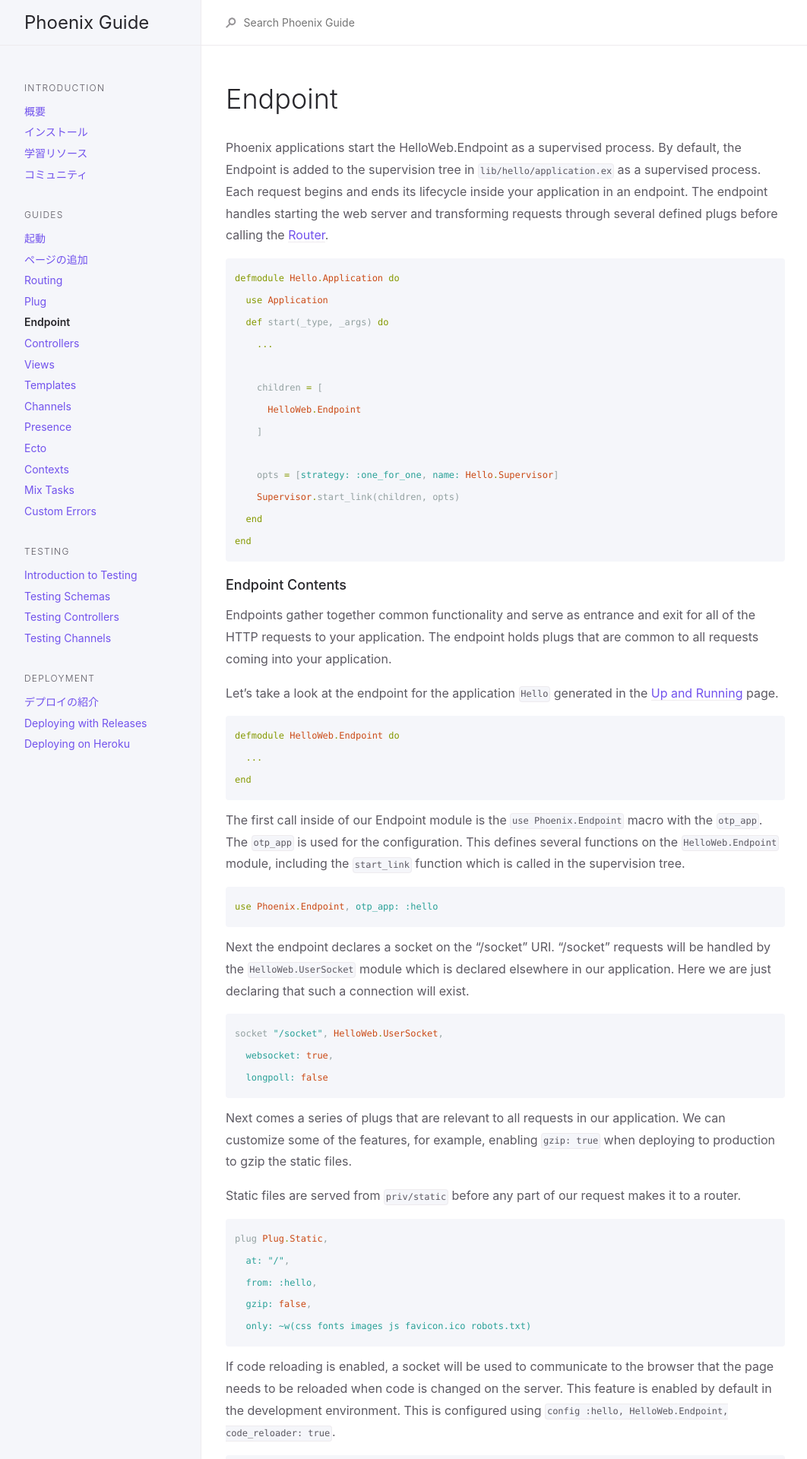
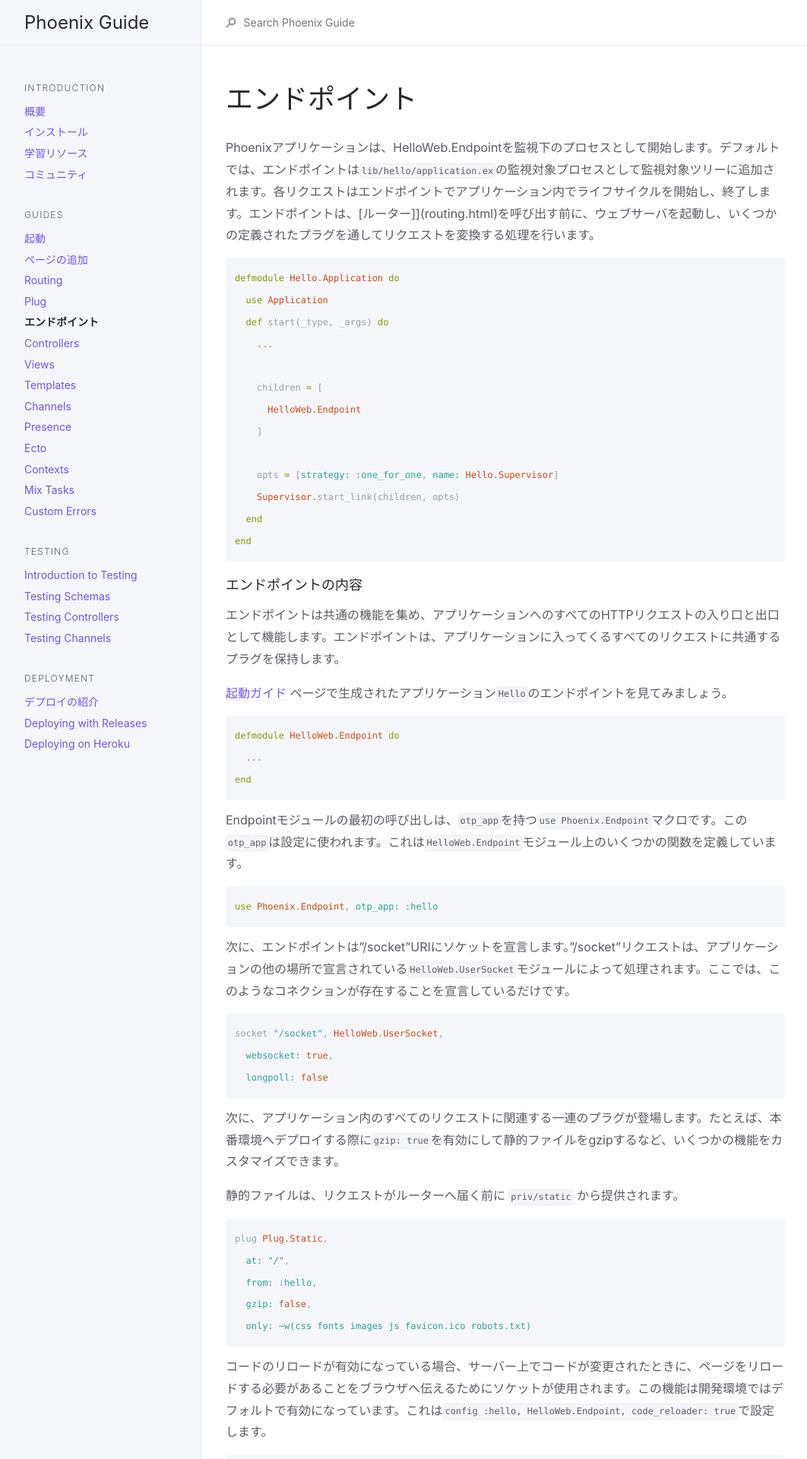
Before and after one commit to fukuoka-ex/phoenix-guide-ja, a Jekyll site: the page built from guides/1.4/endpoint.md, in a window 1280 px wide. Shown: the top 1920 px of the page at 76% size, without its empty margins (107-1169 px from the left). Built offline with Jekyll 4.4.1, drawn with Linux system fonts in a browser that asks for light colours; some of the changed text lies outside the part shown.

Commit message:
translate endpoint

````diff
--- a/guides/1.4/endpoint.md
+++ b/guides/1.4/endpoint.md
@@ -1,15 +1,14 @@
 ---
 layout: default
 group: guides
-title: Endpoint
+title: エンドポイント
 nav_order: 5
 hash: 706f3f036c5f14b48fe8278fab3735c05d1fbfa1
 ---
 
-# Endpoint
+# エンドポイント
 
-Phoenix applications start the HelloWeb.Endpoint as a supervised process. By default, the Endpoint is added to the supervision tree in `lib/hello/application.ex` as a supervised process. Each request begins and ends its lifecycle inside your application in an endpoint. The endpoint handles starting the web server and transforming requests through several defined plugs before calling the [Router](routing.html).
-
+Phoenixアプリケーションは、HelloWeb.Endpointを監視下のプロセスとして開始します。デフォルトでは、エンドポイントは`lib/hello/application.ex`の監視対象プロセスとして監視対象ツリーに追加されます。各リクエストはエンドポイントでアプリケーション内でライフサイクルを開始し、終了します。エンドポイントは、[ルーター]](routing.html)を呼び出す前に、ウェブサーバを起動し、いくつかの定義されたプラグを通してリクエストを変換する処理を行います。
 
 ```elixir
 defmodule Hello.Application do
@@ -27,24 +26,25 @@ defmodule Hello.Application do
 end
 ```
 
-### Endpoint Contents
+### エンドポイントの内容
 
-Endpoints gather together common functionality and serve as entrance and exit for all of the HTTP requests to your application. The endpoint holds plugs that are common to all requests coming into your application.
+エンドポイントは共通の機能を集め、アプリケーションへのすべてのHTTPリクエストの入り口と出口として機能します。エンドポイントは、アプリケーションに入ってくるすべてのリクエストに共通するプラグを保持します。
 
-Let's take a look at the endpoint for the application `Hello` generated in the [Up and Running](up_and_running.html) page.
+[起動ガイド](up_and_running.html) ページで生成されたアプリケーション`Hello`のエンドポイントを見てみましょう。
 
 ```elixir
 defmodule HelloWeb.Endpoint do
   ...
 end
 ```
-The first call inside of our Endpoint module is the `use Phoenix.Endpoint` macro with the `otp_app`. The `otp_app` is used for the configuration. This defines several functions on the `HelloWeb.Endpoint` module, including the `start_link` function which is called in the supervision tree.
+
+Endpointモジュールの最初の呼び出しは、`otp_app`を持つ`use Phoenix.Endpoint`マクロです。この `otp_app`は設定に使われます。これは`HelloWeb.Endpoint`モジュール上のいくつかの関数を定義しています。
 
 ```elixir
 use Phoenix.Endpoint, otp_app: :hello
 ```
 
-Next the endpoint declares a socket on the "/socket" URI. "/socket" requests will be handled by the `HelloWeb.UserSocket` module which is declared elsewhere in our application. Here we are just declaring that such a connection will exist.
+次に、エンドポイントは"/socket"URIにソケットを宣言します。"/socket"リクエストは、アプリケーションの他の場所で宣言されている`HelloWeb.UserSocket`モジュールによって処理されます。ここでは、このようなコネクションが存在することを宣言しているだけです。
 
 ```elixir
 socket "/socket", HelloWeb.UserSocket,
@@ -52,9 +52,9 @@ socket "/socket", HelloWeb.UserSocket,
   longpoll: false
 ```
 
-Next comes a series of plugs that are relevant to all requests in our application. We can customize some of the features, for example, enabling `gzip: true` when deploying to production to gzip the static files.
+次に、アプリケーション内のすべてのリクエストに関連する一連のプラグが登場します。たとえば、本番環境へデプロイする際に`gzip: true`を有効にして静的ファイルをgzipするなど、いくつかの機能をカスタマイズできます。
 
-Static files are served from `priv/static` before any part of our request makes it to a router.
+静的ファイルは、リクエストがルーターへ届く前に `priv/static` から提供されます。
 
 ```elixir
 plug Plug.Static,
@@ -63,7 +63,8 @@ plug Plug.Static,
   gzip: false,
   only: ~w(css fonts images js favicon.ico robots.txt)
 ```
-If code reloading is enabled, a socket will be used to communicate to the browser that the page needs to be reloaded when code is changed on the server. This feature is enabled by default in the development environment. This is configured using `config :hello, HelloWeb.Endpoint, code_reloader: true`.
+
+コードのリロードが有効になっている場合、サーバー上でコードが変更されたときに、ページをリロードする必要があることをブラウザへ伝えるためにソケットが使用されます。この機能は開発環境ではデフォルトで有効になっています。これは`config :hello, HelloWeb.Endpoint, code_reloader: true`で設定します。
 
 ```elixir
 if code_reloading? do
@@ -73,39 +74,38 @@ if code_reloading? do
 end
 ```
 
-[Plug.RequestId](https://hexdocs.pm/plug/Plug.RequestId.html) generates a unique id for each request and [Plug.Telemetry](https://hexdocs.pm/plug/Plug.Telemetry.html) adds instrumentation points so Phoenix can log the request path, status code and request time by default.
+[Plug.RequestId](https://hexdocs.pm/plug/Plug.RequestId.html)は各リクエストに固有のIDを生成し、[Plug.Telemetry](https://hexdocs.pm/plug/Plug.Telemetry.html)は計測ポイントを追加して、Phoenixがデフォルトでリクエストパス、ステータスコード、リクエスト時間をログに記録できるようにします。
 
 ```elixir
 plug Plug.RequestId
 plug Plug.Telemetry, event_prefix: [:phoenix, :endpoint]
 ```
 
-[Plug.Session](https://hexdocs.pm/plug/Plug.Session.html) handles the session cookies and session stores.
+[Plug.Session](https://hexdocs.pm/plug/Plug.Session.html)は、セッションクッキーとセッションストアを処理します。
 
 ```elixir
 plug Plug.Session, @session_options
 ```
 
-By default the last plug in the endpoint is the router. The router matches a path to a particular controller action or plug. The router is covered in the [Routing Guide](routing.html).
+デフォルトでは、エンドポイントの最後のプラグはルーターです。ルーターは、特定のコントローラーアクションまたはプラグへのパスにマッチします。ルータについては、[ルーティングガイド](routing.html)で説明しています。
 
 ```elixir
 plug HelloWeb.Router
 ```
 
-The endpoint can be customized to add additional plugs, to allow HTTP basic authentication, CORS, subdomain routing and more.
+エンドポイントをカスタマイズしてプラグを追加し、HTTPベーシック認証、CORS、サブドメインルーティングなどを有効にできます。
 
-Faults in the different parts of the supervision tree, such as the Ecto Repo, will not immediately impact the main application. The supervisor is therefore able to restart those processes separately after unexpected faults. It is also possible for an application to have multiple endpoints, each with its own supervision tree.
+Ecto Repoのような監視ツリーの異なる部分で障害が発生しても、すぐにメインアプリケーションに影響を与えることはありません。そのため、スーパバイザは予期せぬ障害が発生した後に、それらのプロセスを個別に再起動することができます。また、アプリケーションが複数のエンドポイントを持ち、それぞれが独自の監視ツリーを持つことも可能です。
 
-There are many functions defined in the endpoint module for path helpers, channel subscriptions and broadcasts, instrumentation, and endpoint configuration. These are all covered in the [Endpoint API docs](Phoenix.Endpoint.html#module-endpoint-api) for `Phoenix.Endpoint`.
+エンドポイントモジュールには、パスヘルパー、チャネルのサブスクリプションとブロードキャスト、インスツルメンテーション、エンドポイント設定のために定義された多くの機能があります。これらはすべて、`Phoenix.Endpoint`の[Endpoint APIドキュメント](https://hexdocs.pm/phoenix/Phoenix.Endpoint.html#module-endpoint-api)で説明されています。
 
+## SSLを利用する
 
-## Using SSL
+アプリケーションがSSLでリクエストに応答するように準備するには、少しの設定と2つの環境変数を追加する必要があります。SSLが実際に動作するためには、認証局の鍵ファイルと証明書ファイルが必要です。必要な環境変数はこれら2つのファイルへのパスです。
 
-To prepare an application to serve requests over SSL, we need to add a little bit of configuration and two environment variables. In order for SSL to actually work, we'll need a key file and certificate file from a certificate authority. The environment variables that we'll need are paths to those two files.
+設定はエンドポイント用の新しい`https:`キーで構成され、その値はポート、キーファイルへのパス、証明書（pem）ファイルへのパスのキーワードリストです。アプリケーションの名前を表す`otp_app:`キーを追加すると、プラグはアプリケーションのルートでそれらのファイルを探し始めます。これらのファイルを`priv`ディレクトリに置き、パスを`priv/our_keyfile.key`と`priv/our_cert.crt`に設定します。
 
-The configuration consists of a new `https:` key for our endpoint whose value is a keyword list of port, path to the key file, and path to the cert (pem) file. If we add the `otp_app:` key whose value is the name of our application, Plug will begin to look for them at the root of our application. We can then put those files in our `priv` directory and set the paths to `priv/our_keyfile.key` and `priv/our_cert.crt`.
-
-Here's an example configuration from `config/prod.exs`.
+以下は `config/prod.exs` の設定例です。
 
 ```elixir
 use Mix.Config
@@ -126,20 +126,19 @@ config :hello, HelloWeb.Endpoint,
 
 ```
 
-Without the `otp_app:` key, we need to provide absolute paths to the files wherever they are on the filesystem in order for Plug to find them.
+`otp_app:`キーがない場合、プラグがファイルを見つけるためには、ファイルシステム上のどこにあってもファイルへの絶対パスを指定する必要があります。
 
 ```elixir
 Path.expand("../../../some/path/to/ssl/key.pem", __DIR__)
 ```
 
-The options under the `https:` key are passed to the Plug adapter, typically `Plug.Cowboy`, which in turn uses `Plug.SSL` to select the TLS socket options. Please refer to the documentation for [Plug.SSL.configure/1](https://hexdocs.pm/plug/Plug.SSL.html#configure/1) for more information on the available options and their defaults. The [Plug HTTPS Guide](https://hexdocs.pm/plug/https.html) and the [Erlang/OTP ssl](http://erlang.org/doc/man/ssl.html) documentation also provide valuable information.
+`https:`キーの下にあるオプションはプラグアダプタ（通常は `Plug.Cowboy`）に渡され、プラグアダプタは`Plug.SSL`を使用してTLSソケットのオプションを選択します。利用可能なオプションとそのデフォルト値の詳細については、[Plug.SSL.configure/1](https://hexdocs.pm/plug/Plug.SSL.html#configure/1)のドキュメントを参照してください。[Plug HTTPS Guide](https://hexdocs.pm/plug/https.html) や [Erlang/OTP ssl](http://erlang.org/doc/man/ssl.html) のドキュメントも貴重な情報を提供しています。
 
+### 開発環境でのSSL
 
-### SSL in Development
+開発でHTTPSを使いたい場合、`mix phx.gen.cert`を実行することで自己署名証明書を生成できます。これにはErlang/OTP 20以降が必要です。
 
-If you would like to use HTTPS in development, a self-signed certificate can be generated by running: `mix phx.gen.cert`. This requires Erlang/OTP 20 or later.
-
-With your self-signed certificate, your development configuration in `config/dev.exs` can be updated to run an HTTPS endpoint:
+自己署名証明書があれば、`config/dev.exs`の設定をHTTPSエンドポイントを実行するように更新できます。
 
 ```elixir
 config :my_app, MyApp.Endpoint,
@@ -152,32 +151,32 @@ config :my_app, MyApp.Endpoint,
   ]
 ```
 
-This can replace your `http` configuration, or you can run HTTP and HTTPS servers on different ports.
+これは`http`の設定を置き換えることもできますし、異なるポートでHTTPとHTTPSサーバを実行することもできます。
 
-### Force SSL
+### 強制SSL化
 
-In many cases, you'll want to force all incoming requests to use SSL by redirecting HTTP to HTTPS. This can be accomplished by setting the `:force_ssl` option in your endpoint configuration. It expects a list of options which are forwarded to `Plug.SSL`. By default it sets the "strict-transport-security" header in HTTPS requests, forcing browsers to always use HTTPS. If an unsafe (HTTP) request is sent, it redirects to the HTTPS version using the `:host` specified in the `:url` configuration. For example:
+多くの場合、HTTPをHTTPSにリダイレクトすることで、すべての受信リクエストにSSLを使用させたいと思うでしょう。これはエンドポイントの設定で`:force_ssl`オプションを設定することで実現できます。これは `Plug.SSL`に転送されるオプションのリストを渡す必要があります。デフォルトでは、HTTPSリクエストに "strict-transport-security"ヘッダーが設定され、ブラウザは常にHTTPSを使用するように強制されます。安全でない（HTTP）リクエストが送信された場合、`:url`設定で指定した`:host`を使ってHTTPSバージョンにリダイレクトします。たとえば、以下のようになります。
 
 ```elixir
 config :my_app, MyApp.Endpoint,
   force_ssl: [rewrite_on: [:x_forwarded_proto]]
 ```
 
-To dynamically redirect to the `host` of the current request, set `:host` in the `:force_ssl` configuration to `nil`.
+現在のリクエストの`host`に動的にリダイレクトするには、`:force_ssl`の設定で`:host`を`nil`に設定してください。
 
 ```elixir
 config :my_app, MyApp.Endpoint,
   force_ssl: [rewrite_on: [:x_forwarded_proto], host: nil]
 ```
 
-In these examples, the `rewrite_on:` key specifies the HTTP header used by a reverse proxy or load balancer in front of the application to indicate whether the request was received over HTTP or HTTPS. For more information on the implications of offloading TLS to an external element, in particular relating to secure cookies, refer to the [Plug HTTPS Guide](https://hexdocs.pm/plug/https.html#offloading-tls). Keep in mind that the options passed to `Plug.SSL` in that document should be set using the `force_ssl:` endpoint option in a Phoenix application.
+これらの例では、`rewrite_on:`キーは、リバースプロキシやロードバランサーがアプリケーションの前で使用するHTTPヘッダーを指定し、リクエストがHTTPで受信したかHTTPSで受信したかを示します。TLSを外部要素にオフロードすることの意味合い、特にセキュアクッキーに関連する詳細については、[Plug HTTPS Guide](https://hexdocs.pm/plug/https.html#offloading-tls)を参照してください。このドキュメントで`Plug.SSL`に渡されるオプションは、Phoenixアプリケーションの`force_ssl:`エンドポイントオプションを使って設定する必要があることに注意してください。
 
 ### HSTS
 
-HSTS or "strict-transport-security" is a mechanism that allows a website to declare itself as only accessible via a secure connection (HTTPS). It was introduced to prevent man-in-the-middle attacks that strip SSL/TLS. It causes web browsers to redirect from HTTP to HTTPS and refuse to connect unless the connection uses SSL/TLS.
+HSTSまたは"strict-transport-security"は、ウェブサイトが安全な接続（HTTPS）を介してのみアクセス可能であることを宣言できるようにする仕組みです。SSL/TLSを剥奪する中間者攻撃を防ぐために導入されました。これにより、WebブラウザはHTTPからHTTPSにリダイレクトし、SSL/TLSを使用しない限り接続を拒否するようになります。
 
-With `force_ssl: :hsts` set the `Strict-Transport-Security` header is set with a max age that defines the length of time the policy is valid for. Modern web browsers will respond to this by redirecting from HTTP to HTTPS for the standard case but it does have other consequenses. [RFC6797](https://tools.ietf.org/html/rfc6797) which defines HSTS also specifies **that the browser should keep track of the policy of a host and apply it until it expires.** It also specifies that **traffic on any port other than 80 is assumed to be encrypted** as per the policy.
+`force_ssl: :hsts` 設定すると、`Strict-Transport-Security`ヘッダにポリシーの有効期間を定義するmax ageが設定されます。最近のWebブラウザは、標準的なケースではHTTPからHTTPSにリダイレクトすることでこれに対応しますが、他の結果になることもあります。また、HSTSを定義している [RFC6797](https://tools.ietf.org/html/rfc6797) は、**ブラウザがホストのポリシーを追跡し、それが期限切れになるまで適用すること**を規定しています。また、ポリシーに従って、**80以外のポートのトラフィックは暗号化されていることを前提とすること**も指定されています。
 
-This can result in unexpected behaviour if you access your application on localhost, for example `https://localhost:4000`, as from that point forward and traffic coming from localhost will be expected to be encrypted, except port 80 which will be redirected to port 443. This has the potential to disrupt traffic to any other local servers or proxies that you may be running on your computer. Other applications or proxies on localhost will refuse to work unless the traffic is encrypted.
+これは、`https://localhost:4000`などのローカルホスト上のアプリケーションにアクセスした場合、予期せぬ動作をする可能性があります。これは、コンピューター上で実行している他のローカルサーバやプロキシへのトラフィックを混乱させる可能性があります。localhost上の他のアプリケーションやプロキシは、トラフィックが暗号化されていない限り動作を拒否します。
 
-If you do inadvertently turn on HSTS for localhost you may need to reset the cache on your browser before it will accept any HTTP traffic from localhost. For Chrome you need to `Empty Cache and Hard Reload` which is available from the reload menu that appears when you click and hold the reload icon from the Developer Tools Panel. For Safari you will need to clear your cache, remove the entry from `~/Library/Cookies/HSTS.plist` (or delete that file entirely) and restart Safari. Alternately you can set the `:expires` option on `force_ssl` to `0` which should expired the entry to turn off HSTS. More information on the options for HSTS are available at [Plug.SSL](https://hexdocs.pm/plug/Plug.SSL.html).
+誤ってlocalhostのHSTSを有効にしてしまった場合、localhostからのHTTPトラフィックを受け入れる前にブラウザのキャッシュをリセットする必要があるかもしれません。Chromeの場合は、開発者ツールパネルのリロードアイコンをクリックしたままにすると表示されるリロードメニューから、「キャッシュの消去とハード再読み込み」を実行する必要があります。Safariの場合は、キャッシュをクリアし、`~/Library/Cookies/HSTS.plist`のエントリを削除して（またはファイルを完全に削除して）、Safariを再起動する必要があります。あるいは、`force_ssl`の`:expires`オプションを`0`に設定することもできます。HSTSのオプションについての詳細は [Plug.SSL](https://hexdocs.pm/plug/Plug.SSL.html) にあります。
````
